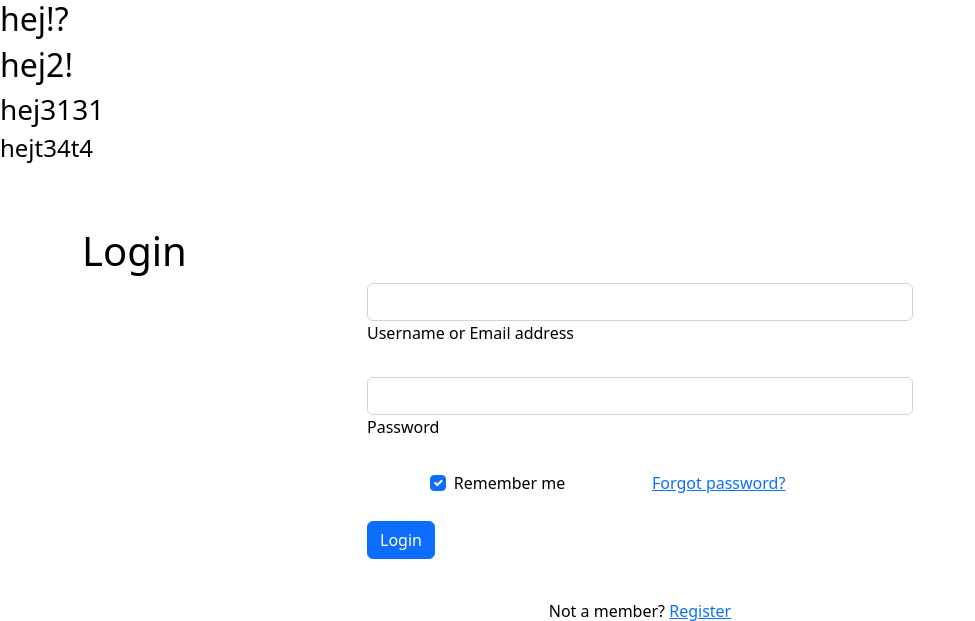
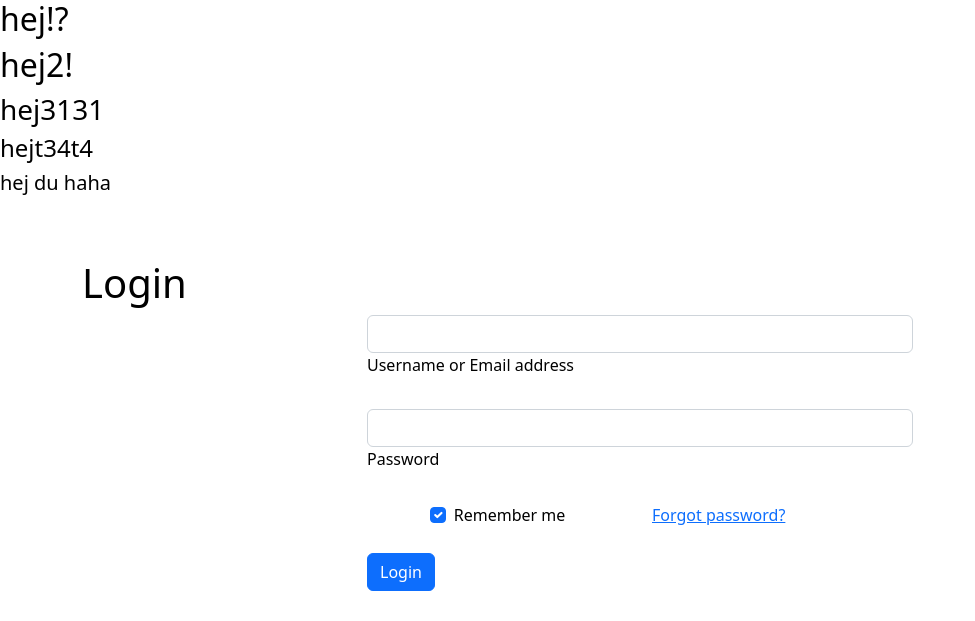
Before and after one commit to jonas897/powerol, a PHP site: page /index.php in a window 1280 px wide. Shown: the top 621 px of the page, without its empty margins (0-975 px from the left). Run offline with PHP 8.4, Linux system fonts and the light colour scheme; some libraries are stand-ins or nearby versions.

Commit message:
small changes

```diff
--- a/header.php
+++ b/header.php
@@ -30,6 +30,7 @@ if(isset($_POST['logout-button'])){
 <h2> hej2! </h2>
 <h3> hej3131 </h3>
 <h4> hejt34t4 </h4>
+<h5> hej du haha </h5>
 
 <nav id="header" class=" navbar navbar-expand-lg">
   <a id="margin" class="text-white navbar-brand" href="index.php">Home</a>
```
